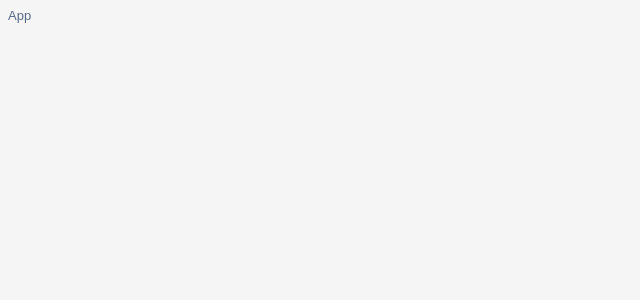
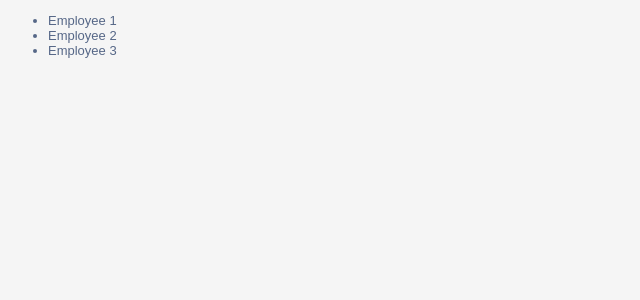
Before and after one commit to fatihcihan/manage-employee, a React (Create React App) app: page / in a window 1280 px wide. Shown: the top 300 px of the page, without its empty margins (0-640 px from the left). Built offline with nearby package versions, Linux system fonts and the light colour scheme.

Commit message:
EmployeeList component imported

```diff
--- a/src/App.js
+++ b/src/App.js
@@ -1,7 +1,9 @@
+import EmployeeList from './components/EmployeeList'
+
 function App() {
   return (
     <div className="App">
-      App
+      <EmployeeList />
     </div>
   );
 }
```
